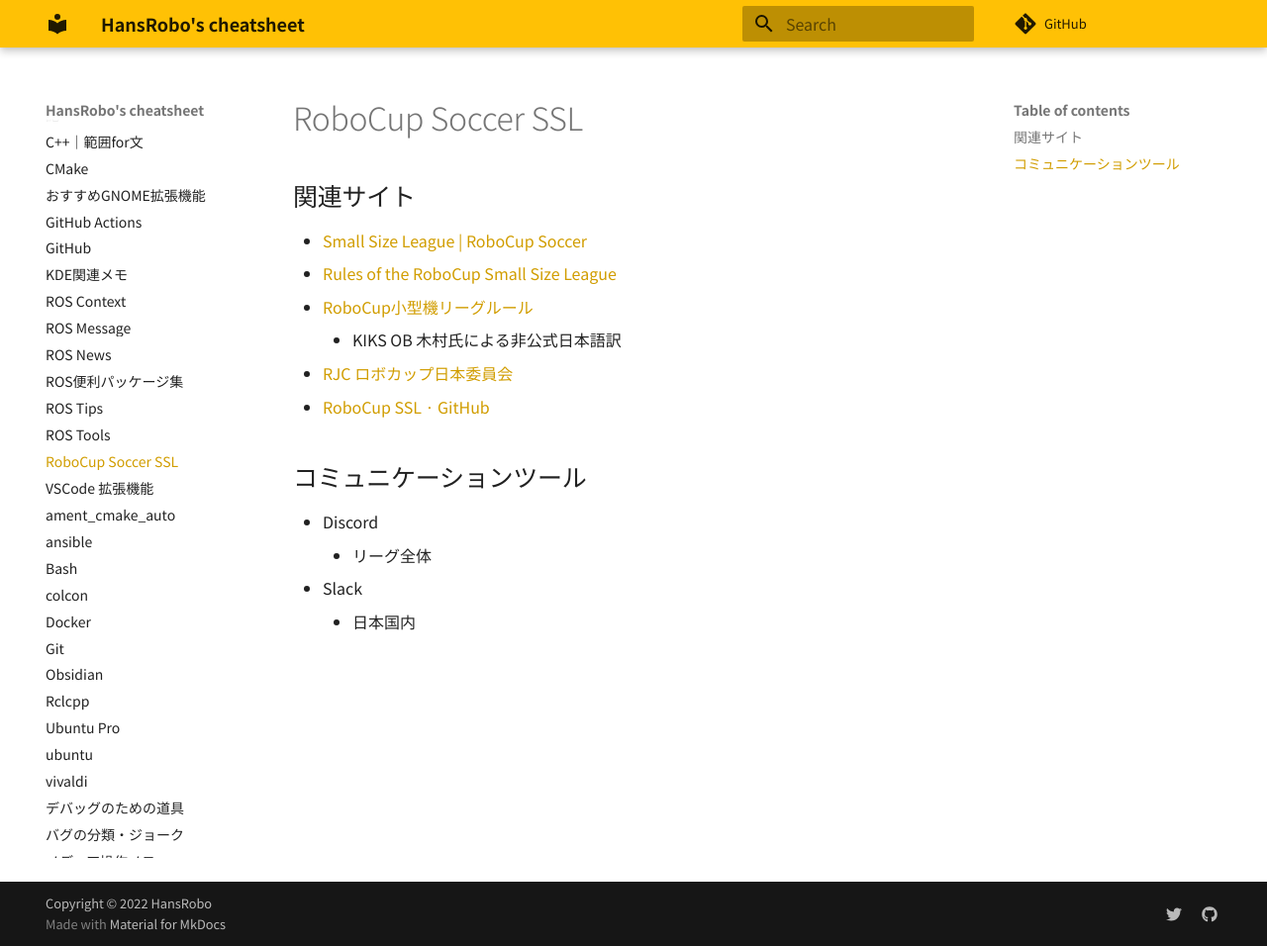
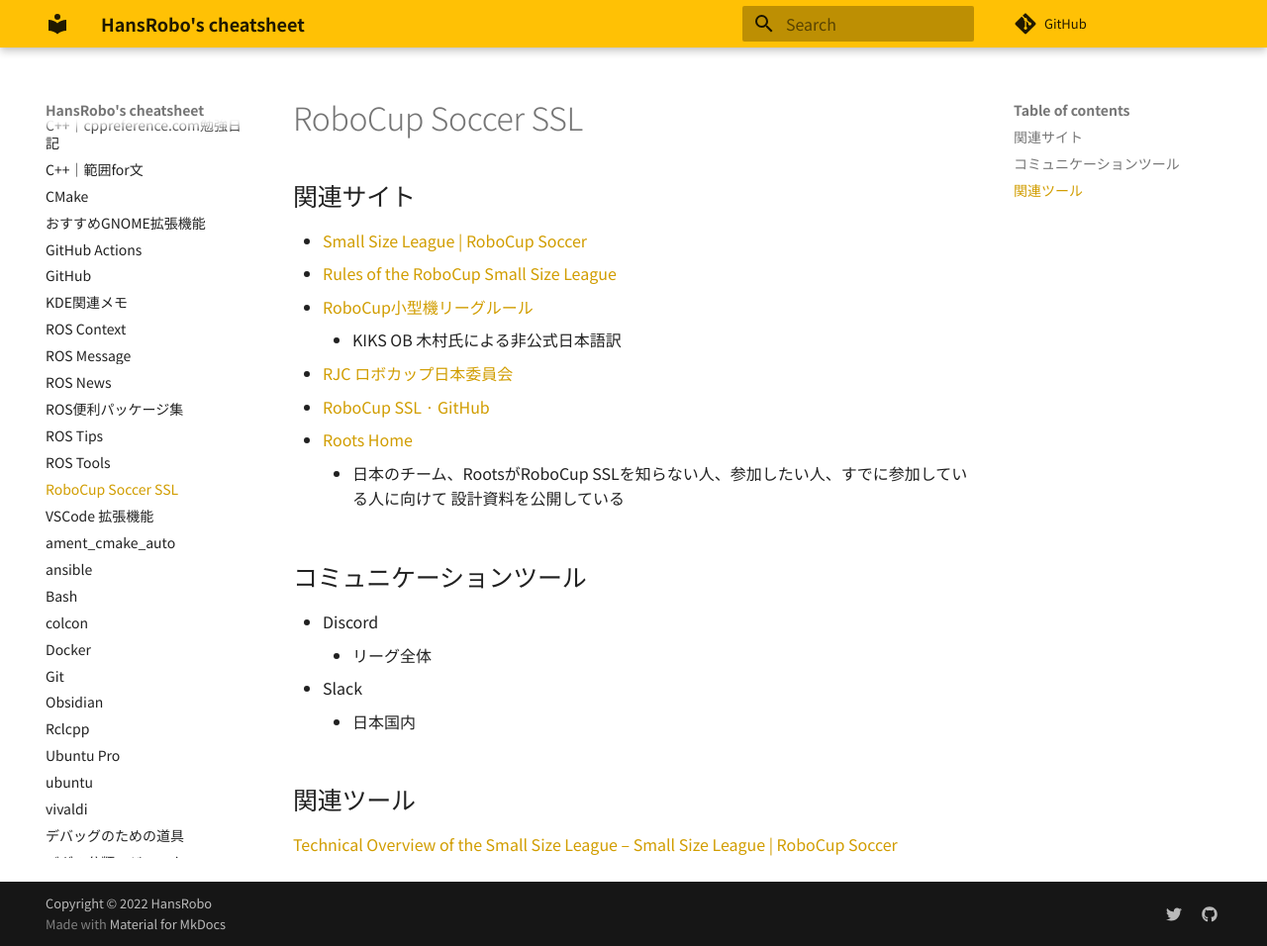
Before and after one commit to HansRobo/mycheatsheet_mkdocs, an MkDocs documentation site: the page built from docs/RoboCup Soccer SSL.md, in a window 1280 px wide and 956 px high. Shown: the whole window at 99% size. Built offline with MkDocs 1.6.1 and Material for MkDocs 9.7.7, drawn with Linux system fonts in a browser that asks for light colours; some web fonts are replaced; comment, search, counter and statistics services are not loaded.

Commit message:
🔄 synced local 'docs' with remote 'cheatsheets'

```diff
--- a/docs/RoboCup Soccer SSL.md
+++ b/docs/RoboCup Soccer SSL.md
@@ -9,6 +9,8 @@
     - KIKS OB 木村氏による非公式日本語訳
 - [RJC ロボカップ日本委員会](https://www.robocup.or.jp)
 - [RoboCup SSL · GitHub](https://github.com/RoboCup-SSL)
+- [Roots Home](https://ssl-roots.github.io/Roots_home/)
+    - 日本のチーム、RootsがRoboCup SSLを知らない人、参加したい人、すでに参加している人に向けて 設計資料を公開している
 
 ## コミュニケーションツール
 
@@ -16,3 +18,7 @@
     - リーグ全体
 - Slack
     - 日本国内
+
+## 関連ツール
+
+[Technical Overview of the Small Size League – Small Size League \| RoboCup Soccer](https://ssl.robocup.org/technical-overview-of-the-small-size-league/)
```
